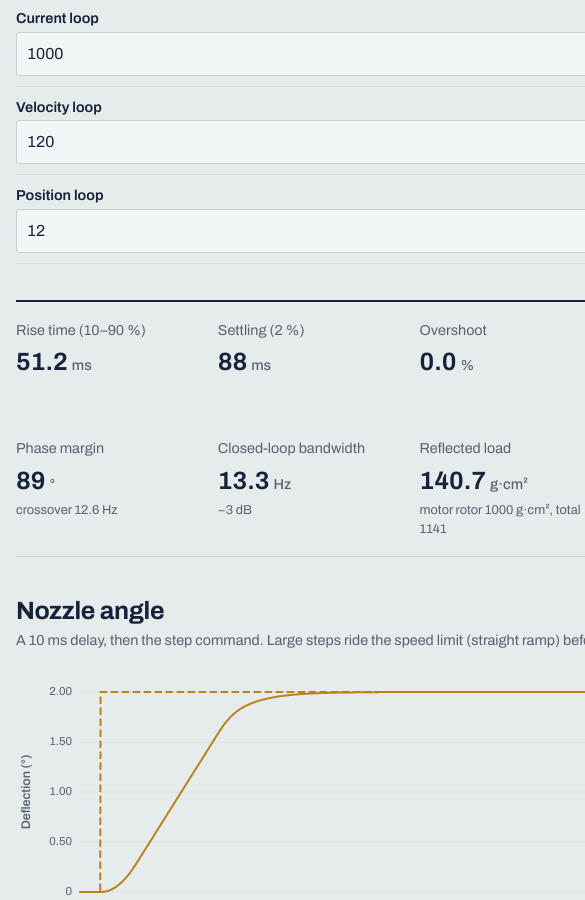
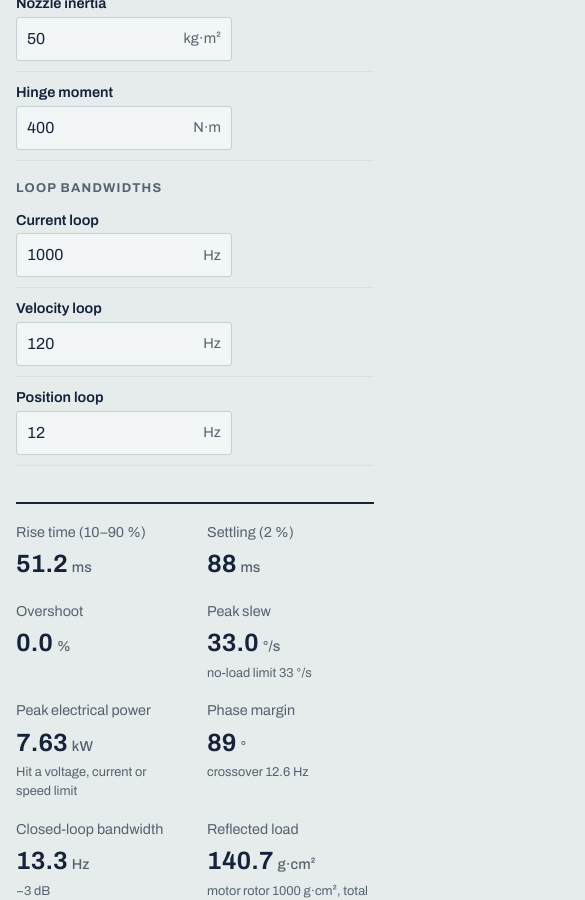
Before and after one commit to abeeryaseer24/Rocket-simulator-, a React (Vite) app: page /avionics/actuation in a window 390 px wide. Shown: the part 1715-2615 px from the top of the page, 585 px wide, since content can reach past the window. Built offline with nearby package versions, Linux system fonts and the light colour scheme.

Commit message:
avionics: fit phone widths without horizontal page scroll
Grid tracks use minmax(0, 1fr) so the section menu scrolls inside its
own strip instead of widening the page to ~1000 px; tables scroll
horizontally below 700 px and long header-bit groups wrap. Verified at
375 px on all nine pages.

```diff
--- a/src/pages/avionics.css
+++ b/src/pages/avionics.css
@@ -386,7 +386,7 @@
   .av-layout,
   .av-bench,
   .av-arch {
-    grid-template-columns: 1fr;
+    grid-template-columns: minmax(0, 1fr);
   }
   .av-side {
     position: static;
@@ -412,3 +412,13 @@
     padding-left: 12px;
   }
 }
+@media (max-width: 700px) {
+  .av-table {
+    display: block;
+    overflow-x: auto;
+    white-space: nowrap;
+  }
+  .av-page {
+    overflow-x: clip;
+  }
+}
--- a/src/pages/avionics/Packets.tsx
+++ b/src/pages/avionics/Packets.tsx
@@ -72,7 +72,7 @@ export default function Packets() {
             bitPos += f.bits;
             return (
               <div key={f.name} style={{ display: 'flex', flexDirection: 'column', gap: 4 }}>
-                <div style={{ display: 'flex', gap: 2 }}>
+                <div style={{ display: 'flex', gap: 2, flexWrap: 'wrap' }}>
                   {headerBits.slice(start, start + f.bits).map((b, i) => (
                     <button
                       key={i}
```
